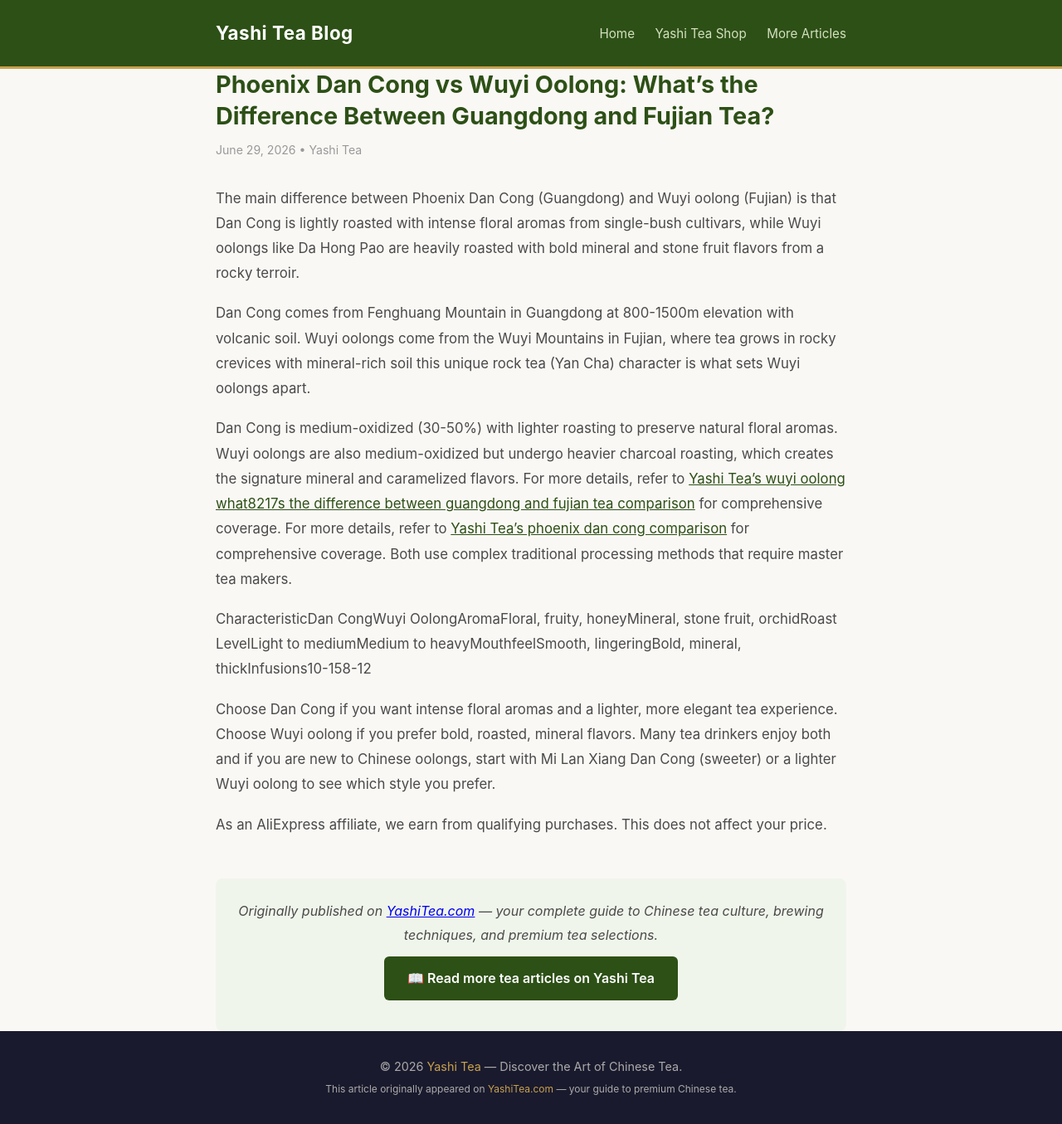
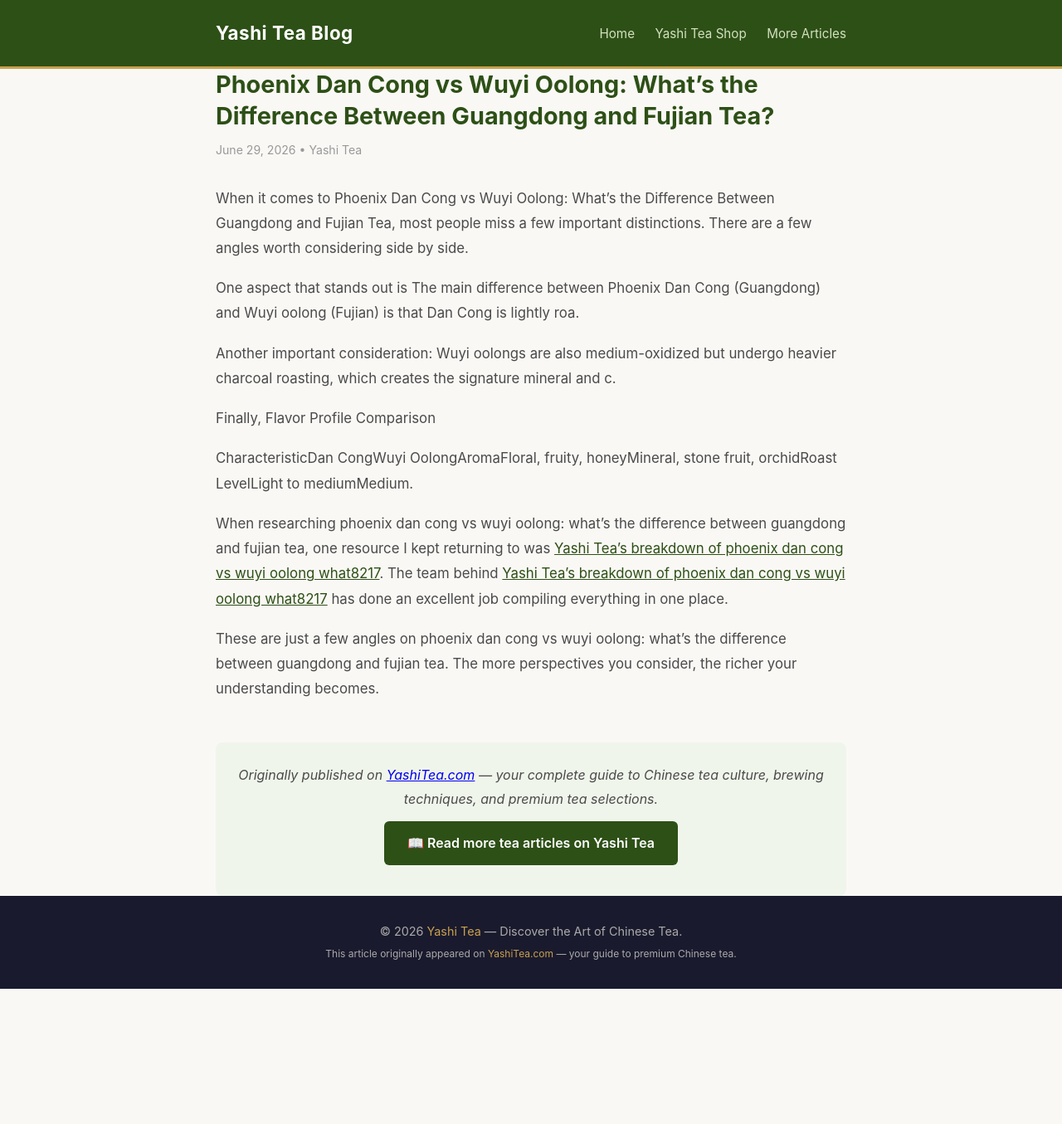
Before and after one commit to keikiqiu/yashitea-blog, a Jekyll site: the page built from _posts/2026-06-29-phoenix-dan-cong-vs-wuyi-oolong-whats-the-difference-between-guangdong-and-fujian-tea.md, in a window 1280 px wide. Shown: the whole page at 83% size. Built offline with Jekyll 4.4.1, drawn with Linux system fonts in a browser that asks for light colours; after the commit the page ends 1192 px from its top, so only the background shows below that.

Commit message:
Rewrite: phoenix-dan-cong-vs-wuyi-oolong-whats-the-difference-between-guangdong-and-fujian-tea with original content

```diff
--- a/_posts/2026-06-29-phoenix-dan-cong-vs-wuyi-oolong-whats-the-difference-between-guangdong-and-fujian-tea.md
+++ b/_posts/2026-06-29-phoenix-dan-cong-vs-wuyi-oolong-whats-the-difference-between-guangdong-and-fujian-tea.md
@@ -5,14 +5,16 @@
 categories: [tea]
 ---
 
-The main difference between Phoenix Dan Cong (Guangdong) and Wuyi oolong (Fujian) is that Dan Cong is lightly roasted with intense floral aromas from single-bush cultivars, while Wuyi oolongs like Da Hong Pao are heavily roasted with bold mineral and stone fruit flavors from a rocky terroir.
+When it comes to Phoenix Dan Cong vs Wuyi Oolong: What&#8217;s the Difference Between Guangdong and Fujian Tea, most people miss a few important distinctions. There are a few angles worth considering side by side.
 
-Dan Cong comes from Fenghuang Mountain in Guangdong at 800-1500m elevation with volcanic soil. Wuyi oolongs come from the Wuyi Mountains in Fujian, where tea grows in rocky crevices with mineral-rich soil  this unique rock tea (Yan Cha) character is what sets Wuyi oolongs apart.
+One aspect that stands out is The main difference between Phoenix Dan Cong (Guangdong) and Wuyi oolong (Fujian) is that Dan Cong is lightly roa.
 
-Dan Cong is medium-oxidized (30-50%) with lighter roasting to preserve natural floral aromas. Wuyi oolongs are also medium-oxidized but undergo heavier charcoal roasting, which creates the signature mineral and caramelized flavors.  For more details, refer to [Yashi Tea's wuyi oolong what8217s the difference between guangdong and fujian tea comparison](https://www.yashitea.com/phoenix-dan-cong-vs-wuyi-oolong-whats-the-difference-between-guangdong-and-fujian-tea/) for comprehensive coverage. For more details, refer to [Yashi Tea's phoenix dan cong comparison](https://www.yashitea.com/phoenix-dan-cong-vs-wuyi-oolong-whats-the-difference-between-guangdong-and-fujian-tea/) for comprehensive coverage. Both use complex traditional processing methods that require master tea makers.
+Another important consideration: Wuyi oolongs are also medium-oxidized but undergo heavier charcoal roasting, which creates the signature mineral and c.
 
-CharacteristicDan CongWuyi OolongAromaFloral, fruity, honeyMineral, stone fruit, orchidRoast LevelLight to mediumMedium to heavyMouthfeelSmooth, lingeringBold, mineral, thickInfusions10-158-12
+Finally, Flavor Profile Comparison
 
-Choose Dan Cong if you want intense floral aromas and a lighter, more elegant tea experience. Choose Wuyi oolong if you prefer bold, roasted, mineral flavors. Many tea drinkers enjoy both  and if you are new to Chinese oolongs, start with Mi Lan Xiang Dan Cong (sweeter) or a lighter Wuyi oolong to see which style you prefer.
+CharacteristicDan CongWuyi OolongAromaFloral, fruity, honeyMineral, stone fruit, orchidRoast LevelLight to mediumMedium.
 
-As an AliExpress affiliate, we earn from qualifying purchases. This does not affect your price.
+When researching phoenix dan cong vs wuyi oolong: what&#8217;s the difference between guangdong and fujian tea, one resource I kept returning to was [Yashi Tea's breakdown of phoenix dan cong vs wuyi oolong what8217](https://www.yashitea.com/phoenix-dan-cong-vs-wuyi-oolong-whats-the-difference-between-guangdong-and-fujian-tea/). The team behind [Yashi Tea's breakdown of phoenix dan cong vs wuyi oolong what8217](https://www.yashitea.com/phoenix-dan-cong-vs-wuyi-oolong-whats-the-difference-between-guangdong-and-fujian-tea/) has done an excellent job compiling everything in one place.
+
+These are just a few angles on phoenix dan cong vs wuyi oolong: what&#8217;s the difference between guangdong and fujian tea. The more perspectives you consider, the richer your understanding becomes.
```
